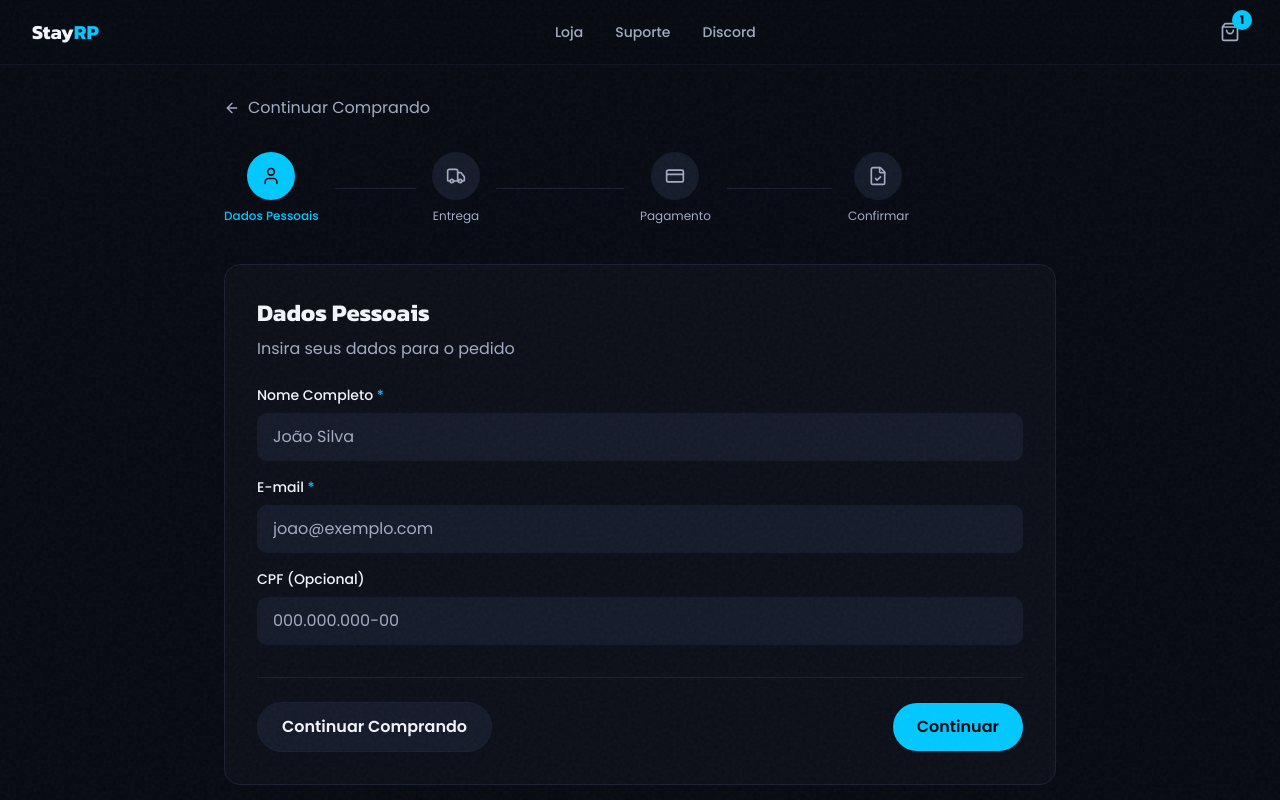
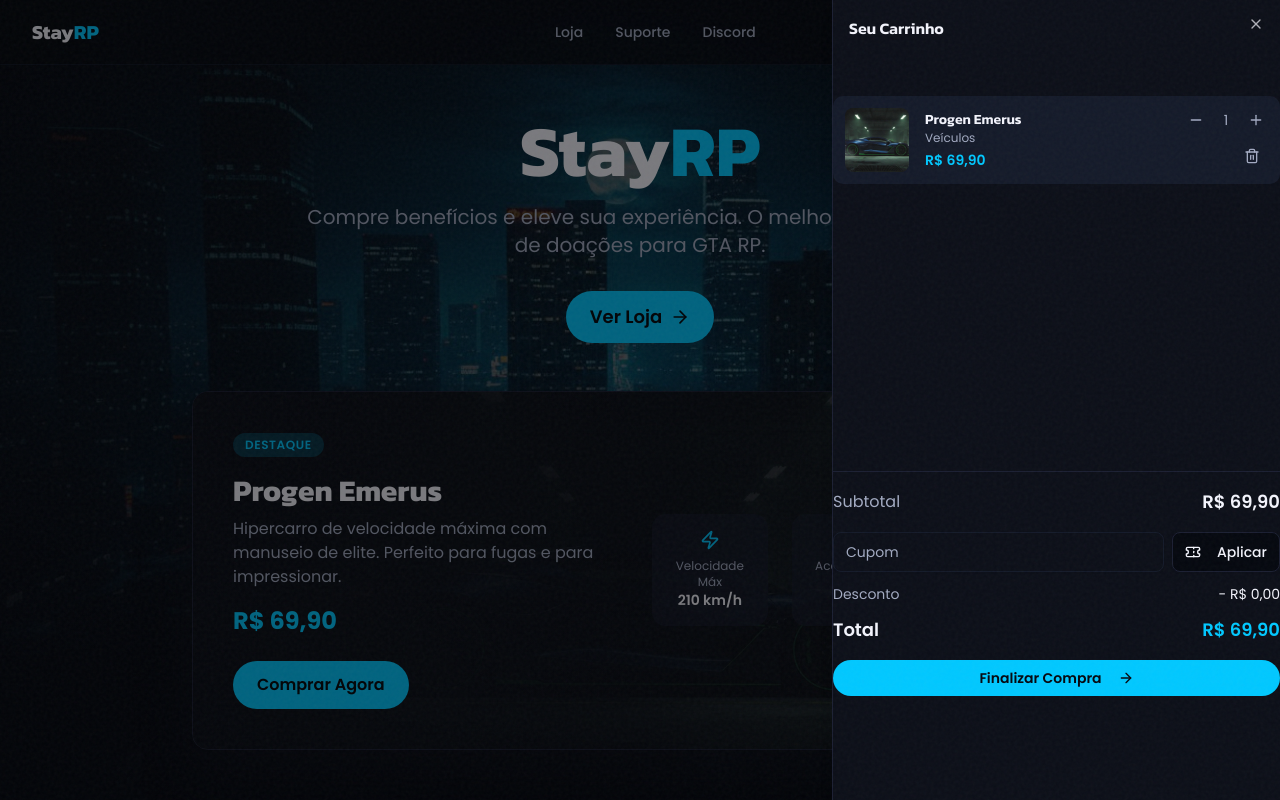
Before and after one commit to Baahka/stay-site, a React (Vite) app: page / in a window 1280 px wide. Both pictures are taken after a click on the button "Comprar Agora". Shown: the top 800 px of the page. Built offline with nearby package versions, Linux system fonts and the light colour scheme.

Commit message:
Improve cart flow with editable drawer, coupon, and persistence

```diff
--- a/src/App.tsx
+++ b/src/App.tsx
@@ -8,12 +8,18 @@ import { CheckoutPage } from '@/pages/CheckoutPage';
 import './App.css';
 
 function AppContent() {
-  const { currentPage } = useApp();
+  const { currentPage, setCartOpen } = useApp();
 
   // Scroll to top on page change
   useEffect(() => {
     window.scrollTo({ top: 0, behavior: 'smooth' });
   }, [currentPage]);
+
+  useEffect(() => {
+    if (currentPage === 'cart') {
+      setCartOpen(true);
+    }
+  }, [currentPage, setCartOpen]);
 
   return (
     <div className="relative min-h-screen bg-midnight">
@@ -30,6 +36,7 @@ function AppContent() {
       <div className="relative z-10">
         {currentPage === 'home' && <HomePage />}
         {currentPage === 'shop' && <ShopPage />}
+        {currentPage === 'cart' && <ShopPage />}
         {currentPage === 'product' && <ProductPage />}
         {currentPage === 'checkout' && <CheckoutPage />}
       </div>
--- a/src/components/CartDrawer.tsx
+++ b/src/components/CartDrawer.tsx
@@ -1,12 +1,32 @@
-import { ShoppingBag, Trash2, ArrowRight } from 'lucide-react';
+import { ShoppingBag, Trash2, ArrowRight, Minus, Plus, Ticket } from 'lucide-react';
 import { useApp } from '@/context/AppContext';
 import { Sheet, SheetContent, SheetHeader, SheetTitle, SheetTrigger } from '@/components/ui/sheet';
 import { Button } from '@/components/ui/button';
+import { Input } from '@/components/ui/input';
 
 export function CartDrawer() {
-  const { cart, removeFromCart, cartTotal, cartCount, setCurrentPage } = useApp();
+  const {
+    cart,
+    removeFromCart,
+    cartTotal,
+    cartCount,
+    setCurrentPage,
+    updateCartItemQuantity,
+    couponCodeInput,
+    setCouponCodeInput,
+    applyCoupon,
+    appliedCoupon,
+    couponError,
+    discountAmount,
+    finalTotal,
+    clearCoupon,
+    isCartOpen,
+    setCartOpen,
+  } = useApp();
 
   const handleCheckout = () => {
+    if (cart.length === 0) return;
+    setCartOpen(false);
     setCurrentPage('checkout');
   };
 
@@ -15,7 +35,7 @@ export function CartDrawer() {
   };
 
   return (
-    <Sheet>
+    <Sheet open={isCartOpen} onOpenChange={setCartOpen}>
       <SheetTrigger asChild>
         <button className="relative p-2 text-muted-foreground hover:text-foreground transition-colors">
           <ShoppingBag className="w-5 h-5" />
@@ -62,8 +82,24 @@ export function CartDrawer() {
                         {formatPrice(item.product.price)}
                       </p>
                     </div>
+                    <div className="flex flex-col items-end space-y-2">
                       <div className="flex items-center space-x-2">
-                      <span className="text-sm text-muted-foreground">x{item.quantity}</span>
+                        <button
+                          onClick={() => updateCartItemQuantity(item.product.id, item.quantity - 1)}
+                          className="p-1 text-muted-foreground hover:text-foreground transition-colors"
+                          aria-label="Diminuir quantidade"
+                        >
+                          <Minus className="w-4 h-4" />
+                        </button>
+                        <span className="text-sm text-muted-foreground min-w-5 text-center">{item.quantity}</span>
+                        <button
+                          onClick={() => updateCartItemQuantity(item.product.id, item.quantity + 1)}
+                          className="p-1 text-muted-foreground hover:text-foreground transition-colors"
+                          aria-label="Aumentar quantidade"
+                        >
+                          <Plus className="w-4 h-4" />
+                        </button>
+                      </div>
                       <button
                         onClick={() => removeFromCart(item.product.id)}
                         className="p-2 text-muted-foreground hover:text-destructive transition-colors"
@@ -80,15 +116,47 @@ export function CartDrawer() {
                   <span className="text-muted-foreground">Subtotal</span>
                   <span className="text-lg font-semibold text-foreground">{formatPrice(cartTotal)}</span>
                 </div>
-                <SheetTrigger asChild>
+                <div className="space-y-3 mb-4">
+                  <div className="flex items-center space-x-2">
+                    <Input
+                      value={couponCodeInput}
+                      onChange={(e) => setCouponCodeInput(e.target.value)}
+                      placeholder="Cupom"
+                      className="h-10"
+                    />
+                    <Button onClick={applyCoupon} variant="outline" className="h-10">
+                      <Ticket className="w-4 h-4 mr-2" />
+                      Aplicar
+                    </Button>
+                  </div>
+                  {couponError && (
+                    <p className="text-sm text-destructive">{couponError}</p>
+                  )}
+                  {appliedCoupon && (
+                    <div className="flex items-center justify-between text-sm">
+                      <span className="text-primary">Cupom {appliedCoupon} aplicado</span>
+                      <button onClick={clearCoupon} className="text-muted-foreground hover:text-foreground transition-colors">
+                        Remover
+                      </button>
+                    </div>
+                  )}
+                  <div className="flex items-center justify-between text-sm">
+                    <span className="text-muted-foreground">Desconto</span>
+                    <span className="text-foreground">- {formatPrice(discountAmount)}</span>
+                  </div>
+                  <div className="flex items-center justify-between">
+                    <span className="text-lg font-semibold text-foreground">Total</span>
+                    <span className="text-lg font-semibold text-primary">{formatPrice(finalTotal)}</span>
+                  </div>
+                </div>
                 <Button
                   onClick={handleCheckout}
                   className="w-full btn-primary"
+                  disabled={cart.length === 0}
                 >
                   Finalizar Compra
                   <ArrowRight className="w-4 h-4 ml-2" />
                 </Button>
-                </SheetTrigger>
               </div>
             </>
           )}
--- a/src/components/Navigation.tsx
+++ b/src/components/Navigation.tsx
@@ -1,9 +1,10 @@
-import { ShoppingBag, Menu, X } from 'lucide-react';
+import { Menu, X } from 'lucide-react';
 import { useApp } from '@/context/AppContext';
 import { useState } from 'react';
+import { CartDrawer } from '@/components/CartDrawer';
 
 export function Navigation() {
-  const { cartCount, setCurrentPage } = useApp();
+  const { setCurrentPage } = useApp();
   const [mobileMenuOpen, setMobileMenuOpen] = useState(false);
 
   const navLinks = [
@@ -59,18 +60,7 @@ export function Navigation() {
 
           {/* Right side */}
           <div className="flex items-center space-x-4">
-            {/* Cart */}
-            <button
-              onClick={() => setCurrentPage('checkout')}
-              className="relative p-2 text-muted-foreground hover:text-foreground transition-colors"
-            >
-              <ShoppingBag className="w-5 h-5" />
-              {cartCount > 0 && (
-                <span className="absolute -top-1 -right-1 w-5 h-5 bg-primary text-primary-foreground text-xs font-bold rounded-full flex items-center justify-center">
-                  {cartCount}
-                </span>
-              )}
-            </button>
+            <CartDrawer />
 
             {/* Mobile menu button */}
             <button
--- a/src/context/AppContext.tsx
+++ b/src/context/AppContext.tsx
@@ -1,4 +1,4 @@
-import React, { createContext, useContext, useState, useCallback } from 'react';
+import React, { createContext, useContext, useState, useCallback, useEffect, useMemo } from 'react';
 import type { Product, CartItem, UserInfo, DeliveryInfo, PaymentInfo, Order, CheckoutStep } from '@/types';
 
 interface AppContextType {
@@ -6,9 +6,20 @@ interface AppContextType {
   cart: CartItem[];
   addToCart: (product: Product) => void;
   removeFromCart: (productId: string) => void;
+  updateCartItemQuantity: (productId: string, quantity: number) => void;
   clearCart: () => void;
+  couponCodeInput: string;
+  setCouponCodeInput: (value: string) => void;
+  appliedCoupon: string | null;
+  couponError: string;
+  applyCoupon: () => void;
+  clearCoupon: () => void;
+  discountAmount: number;
+  finalTotal: number;
   cartTotal: number;
   cartCount: number;
+  isCartOpen: boolean;
+  setCartOpen: (open: boolean) => void;
 
   // Checkout
   currentStep: CheckoutStep;
@@ -25,8 +36,8 @@ interface AppContextType {
   createOrder: () => Order | null;
 
   // Navigation
-  currentPage: 'home' | 'shop' | 'product' | 'checkout';
-  setCurrentPage: (page: 'home' | 'shop' | 'product' | 'checkout') => void;
+  currentPage: 'home' | 'shop' | 'product' | 'checkout' | 'cart';
+  setCurrentPage: (page: 'home' | 'shop' | 'product' | 'checkout' | 'cart') => void;
   selectedProduct: Product | null;
   setSelectedProduct: (product: Product | null) => void;
 }
@@ -35,7 +46,25 @@ const AppContext = createContext<AppContextType | undefined>(undefined);
 
 export function AppProvider({ children }: { children: React.ReactNode }) {
   // Cart state
-  const [cart, setCart] = useState<CartItem[]>([]);
+  const [cart, setCart] = useState<CartItem[]>(() => {
+    const storedCart = localStorage.getItem('stayrp_cart');
+    if (!storedCart) return [];
+
+    try {
+      const parsed = JSON.parse(storedCart) as CartItem[];
+      if (Array.isArray(parsed)) {
+        return parsed.filter(item => item.quantity > 0);
+      }
+    } catch {
+      localStorage.removeItem('stayrp_cart');
+    }
+
+    return [];
+  });
+  const [couponCodeInput, setCouponCodeInput] = useState('');
+  const [appliedCoupon, setAppliedCoupon] = useState<string | null>(null);
+  const [couponError, setCouponError] = useState('');
+  const [isCartOpen, setCartOpen] = useState(false);
 
   // Checkout state
   const [currentStep, setCurrentStep] = useState<CheckoutStep>(1);
@@ -47,8 +76,12 @@ export function AppProvider({ children }: { children: React.ReactNode }) {
   const [orders, setOrders] = useState<Order[]>([]);
 
   // Navigation
-  const [currentPage, setCurrentPage] = useState<'home' | 'shop' | 'product' | 'checkout'>('home');
+  const [currentPage, setCurrentPage] = useState<'home' | 'shop' | 'product' | 'checkout' | 'cart'>('home');
   const [selectedProduct, setSelectedProduct] = useState<Product | null>(null);
+
+  useEffect(() => {
+    localStorage.setItem('stayrp_cart', JSON.stringify(cart));
+  }, [cart]);
 
   const addToCart = useCallback((product: Product) => {
     setCart(prev => {
@@ -68,12 +101,60 @@ export function AppProvider({ children }: { children: React.ReactNode }) {
     setCart(prev => prev.filter(item => item.product.id !== productId));
   }, []);
 
+  const updateCartItemQuantity = useCallback((productId: string, quantity: number) => {
+    setCart(prev => {
+      if (quantity <= 0) {
+        return prev.filter(item => item.product.id !== productId);
+      }
+
+      return prev.map(item =>
+        item.product.id === productId ? { ...item, quantity } : item
+      );
+    });
+  }, []);
+
   const clearCart = useCallback(() => {
     setCart([]);
+    setAppliedCoupon(null);
+    setCouponCodeInput('');
+    setCouponError('');
+  }, []);
+
+  const applyCoupon = useCallback(() => {
+    const normalizedCode = couponCodeInput.trim().toUpperCase();
+    if (!normalizedCode) {
+      setCouponError('Digite um cupom para aplicar.');
+      return;
+    }
+
+    if (normalizedCode !== 'STAY5') {
+      setCouponError('Cupom inválido.');
+      return;
+    }
+
+    const couponAlreadyUsed = localStorage.getItem('stayrp_coupon_stay5_used') === 'true';
+    if (couponAlreadyUsed) {
+      setCouponError('Este cupom já foi usado neste dispositivo.');
+      return;
+    }
+
+    setAppliedCoupon('STAY5');
+    setCouponCodeInput('STAY5');
+    setCouponError('');
+  }, [couponCodeInput]);
+
+  const clearCoupon = useCallback(() => {
+    setAppliedCoupon(null);
+    setCouponError('');
+    setCouponCodeInput('');
   }, []);
 
   const cartTotal = cart.reduce((sum, item) => sum + item.product.price * item.quantity, 0);
   const cartCount = cart.reduce((sum, item) => sum + item.quantity, 0);
+  const discountAmount = useMemo(() => (
+    appliedCoupon === 'STAY5' ? cartTotal * 0.05 : 0
+  ), [appliedCoupon, cartTotal]);
+  const finalTotal = Math.max(cartTotal - discountAmount, 0);
 
   const createOrder = useCallback((): Order | null => {
     if (!userInfo || !deliveryInfo || !paymentInfo || cart.length === 0) {
@@ -87,22 +168,38 @@ export function AppProvider({ children }: { children: React.ReactNode }) {
       deliveryInfo,
       paymentInfo,
       status: 'pending',
-      total: cartTotal,
+      total: finalTotal,
       createdAt: new Date(),
     };
 
     setOrders(prev => [order, ...prev]);
+
+    if (appliedCoupon === 'STAY5') {
+      localStorage.setItem('stayrp_coupon_stay5_used', 'true');
+    }
+
     clearCart();
     return order;
-  }, [cart, userInfo, deliveryInfo, paymentInfo, cartTotal, clearCart]);
+  }, [cart, userInfo, deliveryInfo, paymentInfo, finalTotal, clearCart, appliedCoupon]);
 
   const value: AppContextType = {
     cart,
     addToCart,
     removeFromCart,
+    updateCartItemQuantity,
     clearCart,
+    couponCodeInput,
+    setCouponCodeInput,
+    appliedCoupon,
+    couponError,
+    applyCoupon,
+    clearCoupon,
+    discountAmount,
+    finalTotal,
     cartTotal,
     cartCount,
+    isCartOpen,
+    setCartOpen,
     currentStep,
     setCurrentStep,
     userInfo,
--- a/src/pages/CheckoutPage.tsx
+++ b/src/pages/CheckoutPage.tsx
@@ -15,6 +15,9 @@ export function CheckoutPage() {
   const {
     cart,
     cartTotal,
+    discountAmount,
+    finalTotal,
+    appliedCoupon,
     setCurrentPage,
     currentStep,
     setCurrentStep,
@@ -103,7 +106,7 @@ export function CheckoutPage() {
     if (currentStep > 1) {
       setCurrentStep((currentStep - 1) as CheckoutStep);
     } else {
-      setCurrentPage('shop');
+      setCurrentPage('cart');
     }
   };
 
@@ -510,9 +513,15 @@ export function CheckoutPage() {
                   <span className="text-muted-foreground">Taxa</span>
                   <span className="text-foreground">R$ 0,00</span>
                 </div>
+                <div className="flex items-center justify-between mt-2">
+                  <span className="text-muted-foreground">
+                    Desconto {appliedCoupon ? `(${appliedCoupon})` : ''}
+                  </span>
+                  <span className="text-foreground">- {formatPrice(discountAmount)}</span>
+                </div>
                 <div className="flex items-center justify-between mt-4 pt-4 border-t border-border">
                   <span className="text-lg font-semibold text-foreground">Total</span>
-                  <span className="text-2xl font-bold text-primary">{formatPrice(cartTotal)}</span>
+                  <span className="text-2xl font-bold text-primary">{formatPrice(finalTotal)}</span>
                 </div>
               </div>
 
--- a/src/pages/ProductPage.tsx
+++ b/src/pages/ProductPage.tsx
@@ -5,7 +5,7 @@ import { ProductCard } from '@/components/ProductCard';
 import { products } from '@/data/products';
 
 export function ProductPage() {
-  const { selectedProduct, setCurrentPage, addToCart } = useApp();
+  const { selectedProduct, setCurrentPage, addToCart, setCartOpen } = useApp();
   const [added, setAdded] = useState(false);
 
   const formatPrice = (price: number) => {
@@ -36,7 +36,7 @@ export function ProductPage() {
 
   const handleBuyNow = () => {
     addToCart(selectedProduct);
-    setCurrentPage('checkout');
+    setCartOpen(true);
   };
 
   // Get related products (same category, exclude current)
--- a/src/sections/HeroSection.tsx
+++ b/src/sections/HeroSection.tsx
@@ -5,7 +5,7 @@ import { useEffect, useRef } from 'react';
 import gsap from 'gsap';
 
 export function HeroSection() {
-  const { setCurrentPage, addToCart, setSelectedProduct } = useApp();
+  const { setCurrentPage, addToCart, setSelectedProduct, setCartOpen } = useApp();
   const featuredProduct = getFeaturedProducts()[0];
   const heroRef = useRef<HTMLDivElement>(null);
   const contentRef = useRef<HTMLDivElement>(null);
@@ -43,7 +43,7 @@ export function HeroSection() {
     e.stopPropagation();
     if (featuredProduct) {
       addToCart(featuredProduct);
-      setCurrentPage('checkout');
+      setCartOpen(true);
     }
   };
 
```
Lines whose indentation alone changed are shown as unchanged.
